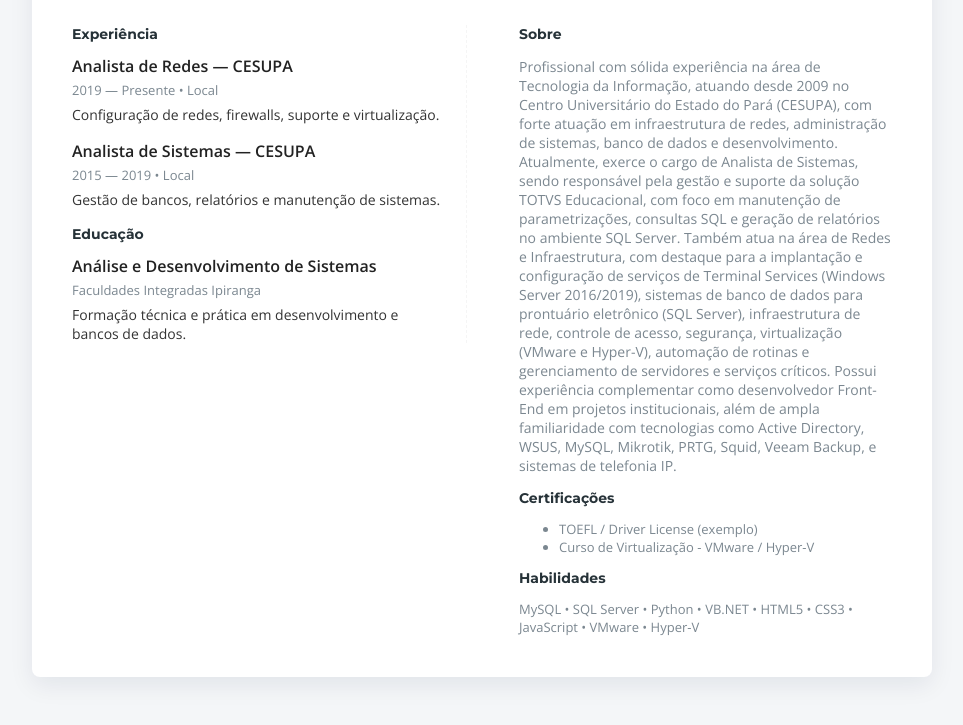
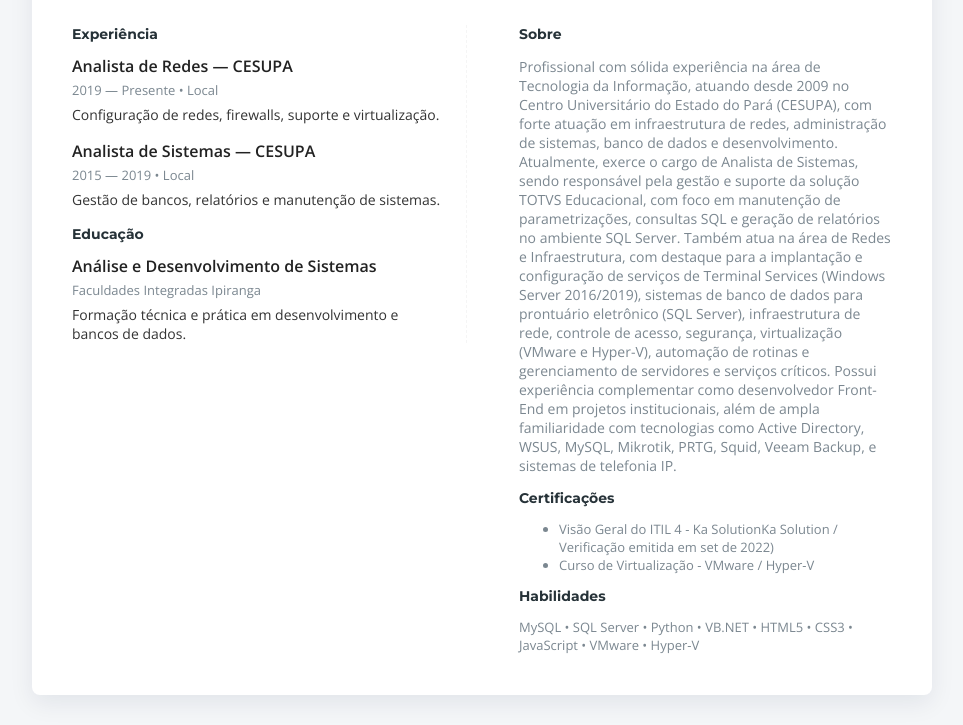
Before and after one commit to Helder744/meu_site, a plain HTML site: page index.html in a window 1280 px wide. Shown: the part 203-928 px from the top of the page, without its empty margins (158-1121 px from the left). Drawn offline with nearby package versions, Linux system fonts and the light colour scheme.

Commit message:
Add files via upload

```diff
--- a/index.html
+++ b/index.html
@@ -111,8 +111,10 @@ Possui experiência complementar como desenvolvedor Front-End em projetos instit
 
           <h2>Certificações</h2>
           <ul class="small">
-            <li>TOEFL / Driver License (exemplo)</li>
+            <li>Visão Geral do ITIL 4 - Ka SolutionKa Solution / Verificação emitida em set de 2022)</li>
             <li>Curso de Virtualização - VMware / Hyper-V</li>
+
+
           </ul>
 
           <h2>Habilidades</h2>
```
